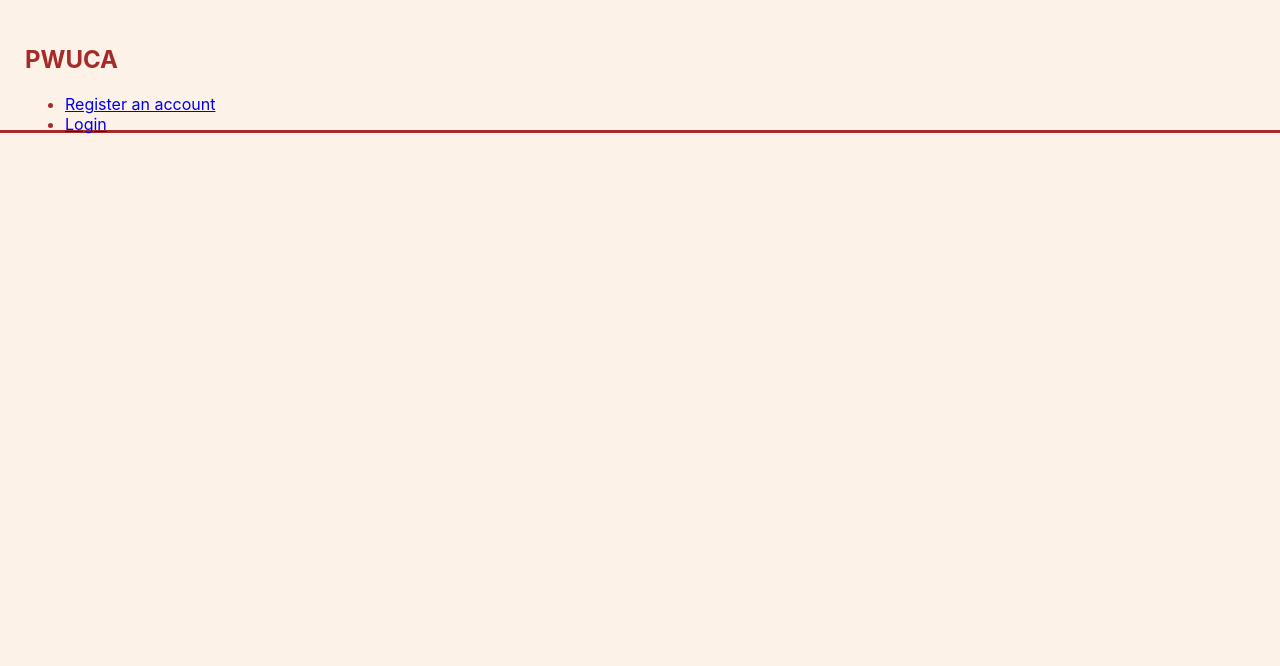
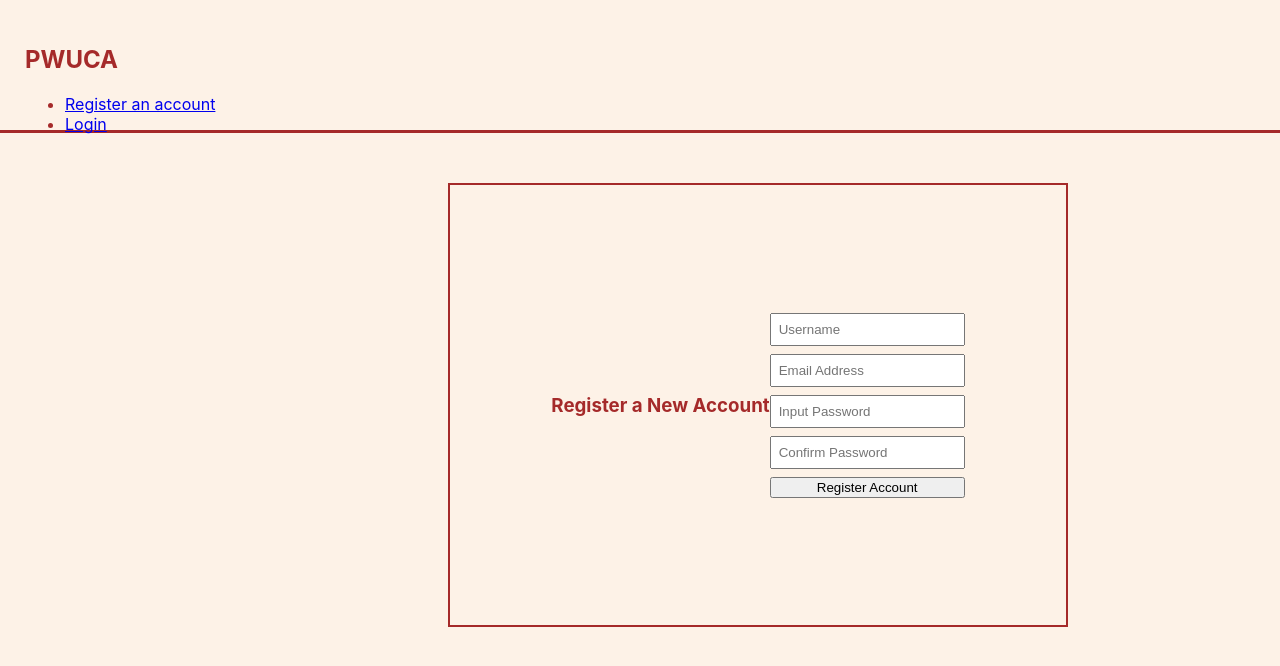
Before and after one commit to Nalundquist/Pwuca, a React (Create React App) app: page /register in a window 1280 px wide. Shown: the top 666 px of the page. Built offline with nearby package versions, Linux system fonts and the light colour scheme; no server answers.

Commit message:
WIP: consolidate UserControl functions into App; troubleshoot user creation

```diff
--- a/src/components/App.js
+++ b/src/components/App.js
@@ -1,19 +1,74 @@
-import React from 'react';
+import React, { useState, useEffect } from 'react';
+import { auth, db } from './../firebase';
+import CreateUser from './CreateUser';
 import Header from './Header';
-import BodyControl from './BodyControl';
-import UserControl from './UserControl';
-import { BrowserRouter as Router, Routes, Route } from 'react-router-dom';
+import UserCP from './UserCP';
+import UserLogin from './UserLogin';
+import { createUserWithEmailAndPassword } from 'firebase/auth';
+import { useAuthState } from 'react-firebase-hooks/auth';
+import { addDoc, collection } from 'firebase/firestore';
+import { useNavigate, BrowserRouter as Router, Routes, Route } from 'react-router-dom';
+
 
 function App(){
+
+	const [loadingComponent, setLoadingComponent] = useState(null);
+	const [email, setEmail] = useState("");
+	const [password, setPassword] = useState("");
+	const [confirmPass, setConfirmPass] = useState("");
+	const [name, setName] = useState("");
+	const [user, loading, error] = useAuthState(auth);
+
+	const registerEmailPass = async (name, email, password) => {
+		try {
+			const asyncReg = await createUserWithEmailAndPassword(auth, email, password);
+			const thisUser = asyncReg.user;
+			await addDoc(collection(db, "users"), {
+				uid: thisUser.uid,
+				name,
+				authProvider: 'local',
+				email
+			});
+		}	catch (error) {
+			return(error);
+		}
+	}
+
+	// let visiblePrompt;
+	// let errorPrompt = <p>There has been an error: ${error}</p>;
+
+	// if (loading) {
+	// 	visiblePrompt = loadingComponent;
+	// } else if (regError){
+	// 	visiblePrompt = regError;
+	// } else if (error){
+	// 	visiblePrompt = errorPrompt;
+	// } else {
+	// 	visiblePrompt = null;
+	// }
+
 	return(
 			<Router>
         <Header />
+				{/* {visiblePrompt}
+				{errorPrompt} */}
 				<Routes>
-      <Route path='/' element={<BodyControl />} />
-      <Route path='/user-control' element={<UserControl />} />
+					<Route path="/register" element={<CreateUser
+						name={name}
+						email={email}
+						password={password}
+						confirmPass={confirmPass}
+						setConfirmPass={setConfirmPass}
+						setEmail={setEmail}
+						setName={setName}
+						setPassword={setPassword}
+						registerEmailPass={registerEmailPass}/>} />
+					<Route path="/userCP" element={<UserCP />} />
+					<Route path="/login" element={<UserLogin />} />
 				</Routes>
 			</Router>
 	)
+
 }
 
 export default App;
--- a/src/components/CreateUser.js
+++ b/src/components/CreateUser.js
@@ -61,13 +61,13 @@ function CreateUser(props){
 					onChange={(e) => setEmail(e.target.value)}
 					placeholder="Email Address" />
 				<input
-					type="text"
+					type="password"
 					style={textBoxStyle}
 					value={password}
 					onChange={(e) => setPassword(e.target.value)}
 					placeholder="Input Password" />
 				<input
-					type="text"
+					type="password"
 					style={textBoxStyle}
 					value={confirmPass}
 					onChange={(e) => setConfirmPass(e.target.value)}
--- a/src/components/Header.js
+++ b/src/components/Header.js
@@ -1,7 +1,14 @@
 import React from 'react';
 import { Link } from 'react-router-dom';
+import { useEffect } from 'react';
 
 function Header(){
+
+	// useEffect(){
+	// 	if (user){
+	// 		<p>do a thing</p>
+	// 	}
+	// }
 	const headerStyle = {
 		borderBottom: '3px solid brown',
 		width: '100%',
@@ -23,10 +30,10 @@ function Header(){
 			<div style={userToolbarStyle}>
 				<ul>
 					<li>
-						<Link to='/user-control'>Register an account</Link>
+						<Link to='/register'>Register an account</Link>
 					</li>
 					<li>
-						<Link to='/user-control'>Login</Link>
+						<Link to='/login'>Login</Link>
 					</li>
 				</ul>
 			</div>
--- a/src/components/UserControl.js
+++ /dev/null
@@ -1,87 +0,0 @@
-import React, { useState, useEffect } from 'react';
-import { auth, db } from './../firebase';
-import CreateUser from './CreateUser';
-import UserCP from './UserCP';
-import UserLogin from './UserLogin';
-import { createUserWithEmailAndPassword } from 'firebase/auth';
-import { useAuthState } from 'react-firebase-hooks/auth';
-import { addDoc, collection } from 'firebase/firestore';
-import { Link, useNavigate, BrowserRouter as Router, Routes, Route } from 'react-router-dom'
-
-
-function UserControl(){
-
-	const [loadingComponent, setLoadingComponent] = useState(null);
-	const [email, setEmail] = useState("");
-	const [password, setPassword] = useState("");
-	const [confirmPass, setConfirmPass] = useState("");
-	const [name, setName] = useState("");
-	const [user, loading, error] = useAuthState(auth);
-	const navigate = useNavigate();
-
-	useEffect(() => {
-		if (loading)
-			setLoadingComponent(
-				<p>Loading...</p>
-			);
-			setTimeout(() => {
-				return;
-			}, 1000);
-			setLoadingComponent(null);
-		if (user) navigate('/userCP');
-		if (!user) navigate('/login');
-
-	})
-
-	const registerEmailPass = async (name, email, password) => {
-		try {
-			const asyncReg = await createUserWithEmailAndPassword(auth, email, password);
-			const thisUser = asyncReg.user;
-			await addDoc(collection(db, "users"), {
-				uid: thisUser.uid,
-				name,
-				authProvider: 'local',
-				email
-			});
-		}	catch (error) {
-			return(error);
-		}
-	}
-
-	// let visiblePrompt;
-	// let errorPrompt = <p>There has been an error: ${error}</p>;
-
-	// if (loading) {
-	// 	visiblePrompt = loadingComponent;
-	// } else if (regError){
-	// 	visiblePrompt = regError;
-	// } else if (error){
-	// 	visiblePrompt = errorPrompt;
-	// } else {
-	// 	visiblePrompt = null;
-	// }
-
-	return(
-			<Router>
-				{/* {visiblePrompt}
-				{errorPrompt} */}
-				<Routes>
-					<Route path="/register" element={<CreateUser
-						name={name}
-						email={email}
-						password={password}
-						confirmPass={confirmPass}
-						setConfirmPass={setConfirmPass}
-						setEmail={setEmail}
-						setName={setName}
-						setPassword={setPassword}
-						registerEmailPass={registerEmailPass}/>} />
-					<Route path="/userCP" element={<UserCP />} />
-					<Route path="/login" element={<UserLogin />} />
-				</Routes>
-			</Router>
-	)
-
-}
-
-export default UserControl;
```
Lines whose indentation alone changed are shown as unchanged.
